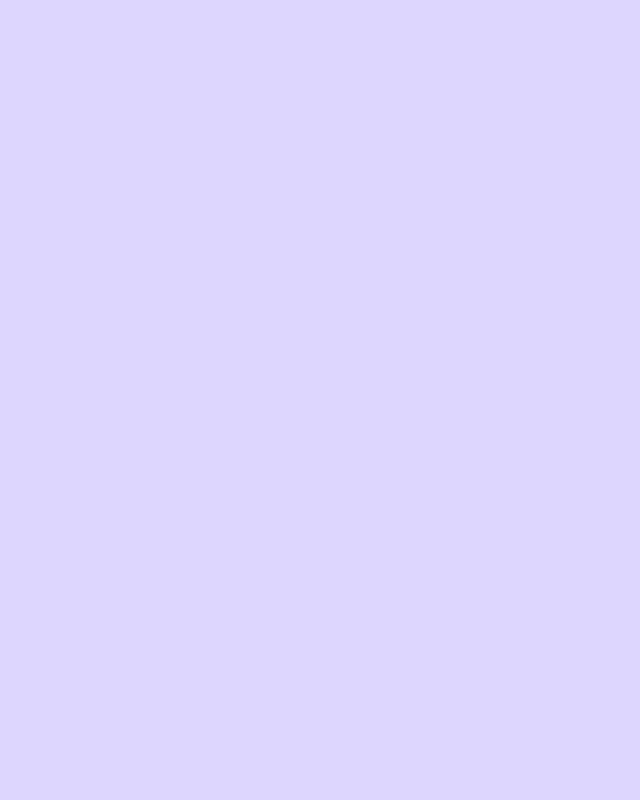
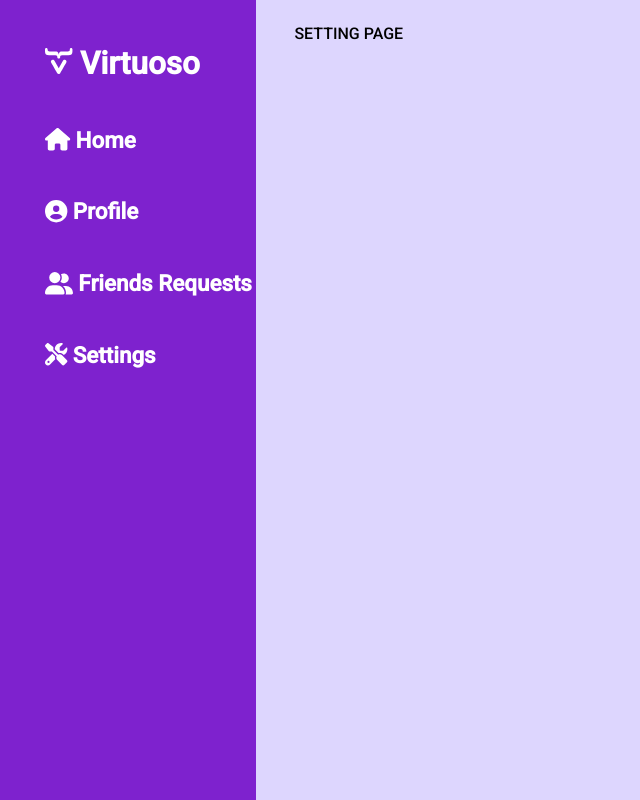
Before and after one commit to vinhbt241/js-social-network, a React (Create React App) app: page /setting in a window 1280 px wide. Before the commit this address had no page. Shown: the whole page, without its empty margins (0-640 px from the left). Built offline with nearby package versions, Linux system fonts and the light colour scheme.

Commit message:
Set up Setting page

```diff
--- a/src/App.css
+++ b/src/App.css
@@ -235,8 +235,9 @@ ul {
   color: inherit
 }
 
-.FriendRequests, .Profile {
-  min-height: 94vh;
+.FriendRequests,
+.Profile,
+.Setting {
   width: 74vw;
 
   display: flex;
--- /dev/null
+++ b/src/components/Setting.js
@@ -0,0 +1,12 @@
+import { Sidebar } from "./Sidebar"
+
+const Setting = (props) => {
+  return(
+    <div className="Setting">
+      <Sidebar />
+      SETTING PAGE
+    </div>
+  )
+}
+
+export { Setting }
--- a/src/components/Sidebar.js
+++ b/src/components/Sidebar.js
@@ -31,7 +31,9 @@ const Sidebar = () => {
           </Link>
         </li>
         <li className='NavLink'>
-          <FontAwesomeIcon icon={faScrewdriverWrench}/> Settings
+          <Link to="/setting" className="unstyle-link">
+            <FontAwesomeIcon icon={faScrewdriverWrench}/> Settings
+          </Link>
         </li>
       </ul>
     </div>
--- a/src/index.js
+++ b/src/index.js
@@ -9,16 +9,18 @@ import App from './App';
 import { FriendRequests } from './components/FriendRequests';
 import { Home } from './components/Home';
 import { Profile } from './components/Profile';
+import { Setting } from './components/Setting';
 
 const root = ReactDOM.createRoot(document.getElementById('root'));
 root.render(
   <React.StrictMode>
     <BrowserRouter>
       <Routes>
-        <Route path="/" element={<App />}>
+        <Route path="/" element={<App />} >
           <Route index element={<Home />} />
           <Route path="profile" element={<Profile />} />
           <Route path="friend-requests" element={<FriendRequests />} />
+          <Route path="setting" element={<Setting />} />
         </Route>
       </Routes>
     </BrowserRouter>
```
